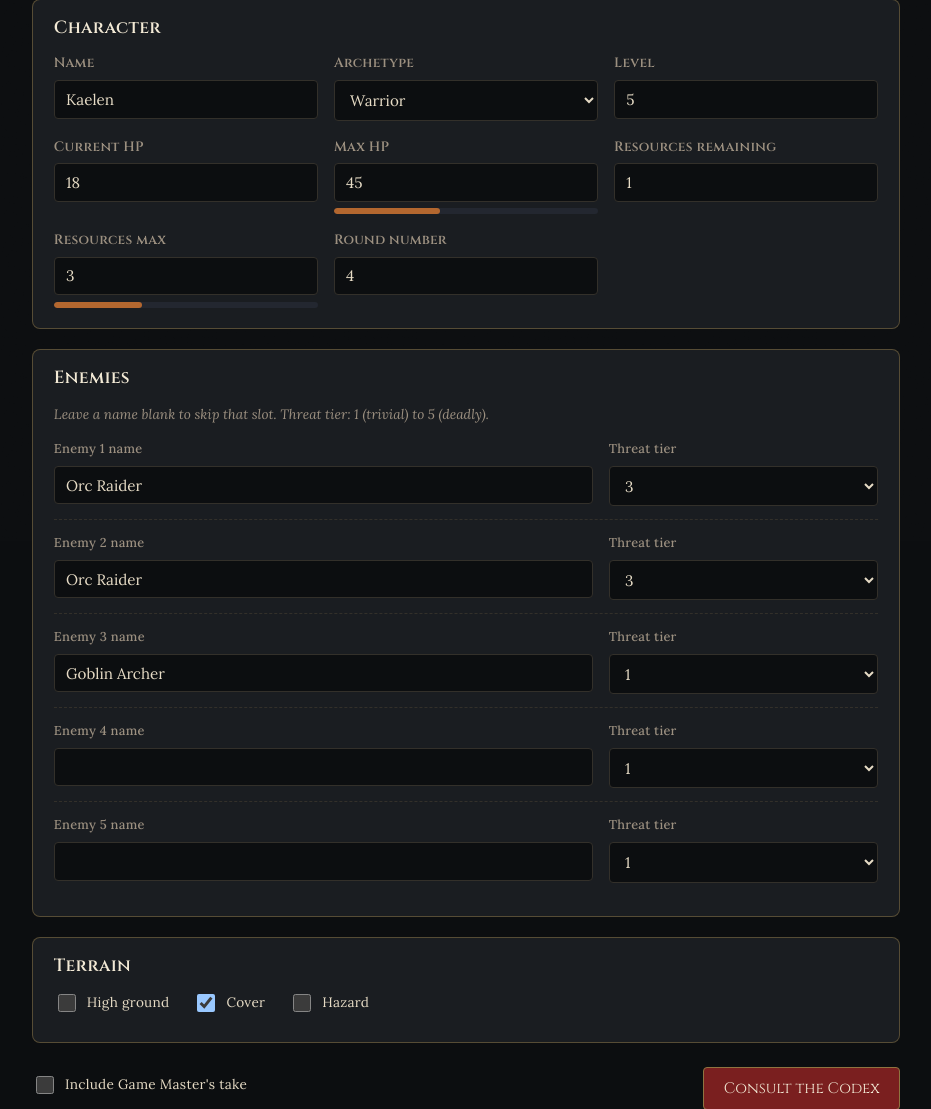
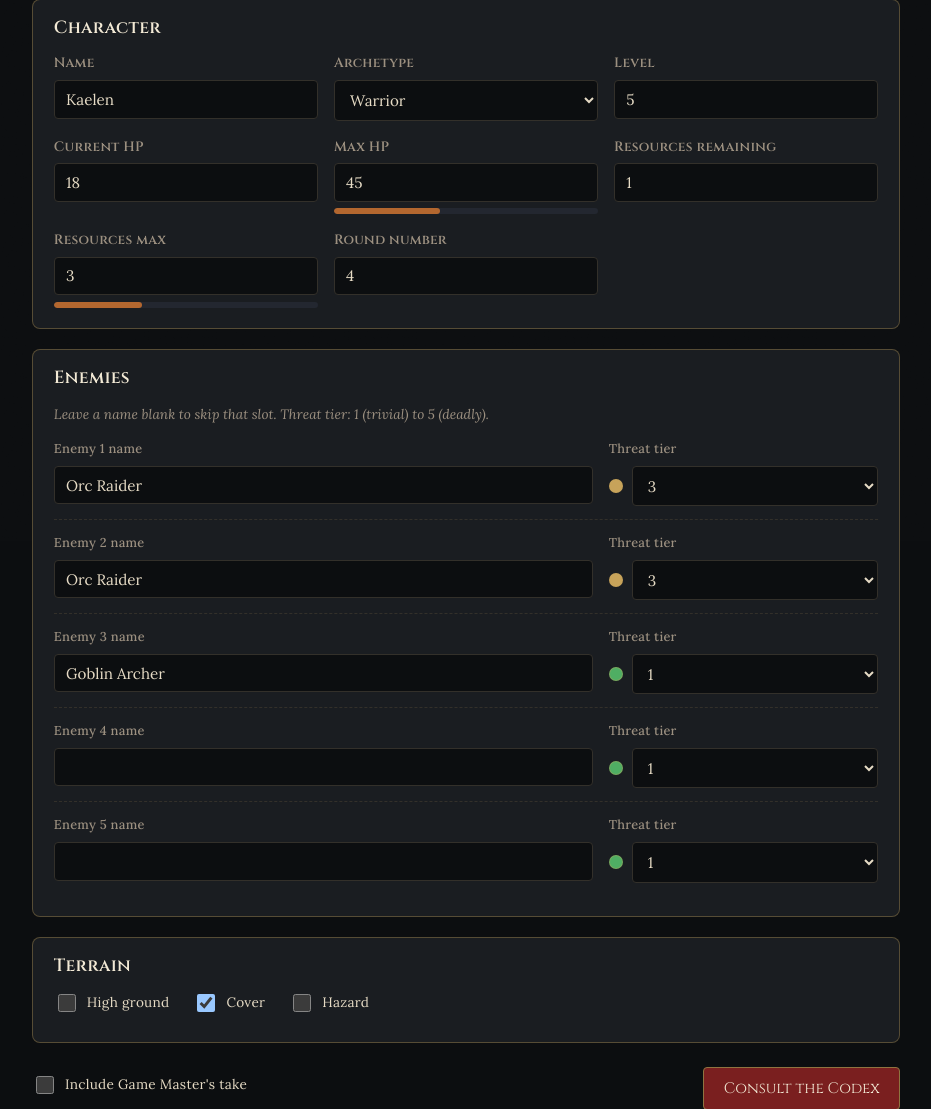
Before and after one commit to Barak-Nisim/tacticaldirector, a FastAPI app: page /app in a window 1280 px wide. Shown: the part 259-1368 px from the top of the page, without its empty margins (174-1105 px from the left). Run offline with FastAPI, Linux system fonts and the light colour scheme.

Commit message:
Add live threat-tier color indicator to each enemy row
A colored dot next to each enemy's threat-tier select recolors on change,
mapping tiers 1-5 onto the existing tier palette so higher threat reads
hotter. The select stays the control; the dot is additive and aria-hidden.
Client-side JS/CSS only, matching the live HP/resource bar pattern.

Co-Authored-By: Claude Sonnet 5 <noreply@anthropic.com>
Claude-Session: https://claude.ai/code/session_01Ve7GJqZHpQkJnAPck3DEBb

```diff
--- a/tacticaldirector/web/static/style.css
+++ b/tacticaldirector/web/static/style.css
@@ -690,6 +690,18 @@ input[type="text"]:focus, input[type="number"]:focus, select:focus { border-colo
 .enemy-row:first-of-type { border-top: none; padding-top: 0; }
 .enemy-row label { font-weight: 500; font-size: 0.8rem; color: var(--muted); font-family: "Lora", serif; }
 
+.threat-field { display: flex; align-items: center; gap: 0.55rem; }
+.threat-field select { flex: 1 1 auto; }
+.threat-dot {
+  flex: 0 0 auto;
+  width: 14px;
+  height: 14px;
+  border-radius: 50%;
+  border: 1px solid var(--border-brass);
+  background: var(--tier-optimal);
+  transition: background-color 0.15s ease;
+}
+
 .terrain-flags { display: flex; gap: 1.5rem; flex-wrap: wrap; }
 .checkbox { display: flex; align-items: center; gap: 0.5rem; font-family: "Lora", serif; font-weight: normal; color: var(--ink); }
 .checkbox input[type="checkbox"] { width: 18px; height: 18px; }
--- a/tacticaldirector/web/templates/app_form.html
+++ b/tacticaldirector/web/templates/app_form.html
@@ -68,11 +68,14 @@
         </div>
         <div>
           <label for="enemy_threat_{{ i }}">Threat tier</label>
-          <select id="enemy_threat_{{ i }}" name="enemy_threat_{{ i }}">
-            {% for t in range(1, 6) %}
-            <option value="{{ t }}" {% if enemy and enemy.threat_tier == t %}selected{% endif %}>{{ t }}</option>
-            {% endfor %}
-          </select>
+          <div class="threat-field">
+            <span class="threat-dot" id="enemy_threat_dot_{{ i }}" aria-hidden="true"></span>
+            <select id="enemy_threat_{{ i }}" name="enemy_threat_{{ i }}">
+              {% for t in range(1, 6) %}
+              <option value="{{ t }}" {% if enemy and enemy.threat_tier == t %}selected{% endif %}>{{ t }}</option>
+              {% endfor %}
+            </select>
+          </div>
         </div>
       </div>
       {% endfor %}
@@ -139,6 +142,33 @@
 
     wireBar("hp_current", "hp_max", "hp-bar-fill");
     wireBar("resources_current", "resources_max", "resources-bar-fill");
+
+    var THREAT_COLORS = [
+      "var(--tier-optimal)",
+      "var(--tier-great)",
+      "var(--tier-solid)",
+      "var(--tier-situational)",
+      "var(--tier-poor)"
+    ];
+    var THREAT_LABELS = ["trivial", "minor", "moderate", "severe", "deadly"];
+
+    function wireThreatDot(select, dot) {
+      function update() {
+        var tier = parseInt(select.value, 10);
+        var idx = (isFinite(tier) && tier >= 1 && tier <= 5) ? tier - 1 : 0;
+        dot.style.backgroundColor = THREAT_COLORS[idx];
+        dot.title = "Threat tier " + (idx + 1) + " (" + THREAT_LABELS[idx] + ")";
+      }
+
+      select.addEventListener("change", update);
+      update();
+    }
+
+    for (var i = 0; i < 5; i++) {
+      var select = document.getElementById("enemy_threat_" + i);
+      var dot = document.getElementById("enemy_threat_dot_" + i);
+      if (select && dot) wireThreatDot(select, dot);
+    }
   })();
 </script>
 {% endblock %}
```
Also changed, not shown: docs/enhancements.md (+1 -1 lines), tests/test_web.py (+11 -0 lines).
